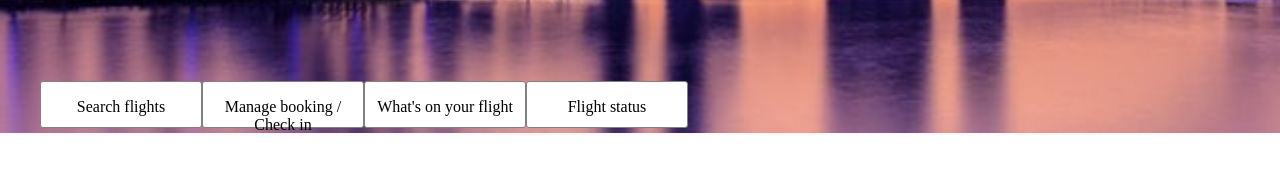
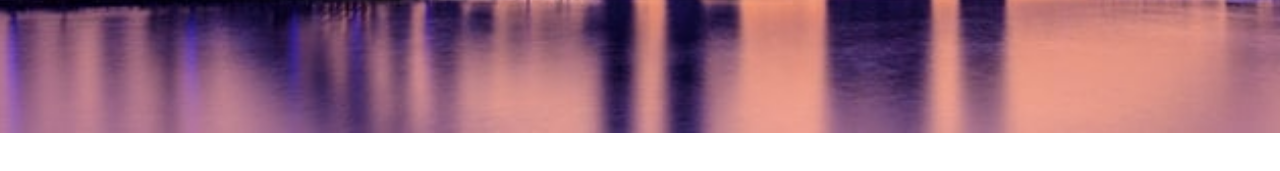
Before and after one commit to lizbet08/new-project-july, a plain HTML site: page index.html in a window 1280 px wide. Shown: the part 467-638 px from the top of the page. Drawn offline with Linux system fonts and the light colour scheme.

Commit message:
second commit

```diff
--- a/emirate.css
+++ b/index.css
@@ -88,22 +88,6 @@ a:hover{
 }
 .but{
     margin-top: -35px;
-    margin-left: 22
-    5px;
+    margin-left: 225px;
 
 }
-ul{
-    display: inline-flex;
-    list-style: none;
-}
-.list{
-    text-align: center;
-    align-items: center;
-    margin-top: -40px;
-    height: 45px;
-    width: 160px;
-    background-color: white;
-    border: 1px solid grey;
-    border-radius: 3px;
-    color: black;
-}
--- a/emirate.html
+++ b/index.html
@@ -5,7 +5,7 @@
     <meta name="viewport" content="width=device-width, initial-scale=1.0">
     <title>Emirates</title>
     <!-- <link rel="stylesheet" href="./bootstrap-5.3.3-dist/css/bootstrap.css"> -->
-    <link rel="stylesheet" href="./emirate.css">
+    <link rel="stylesheet" href="./index.css">
 </head>
 <body>
     <div class="header">
@@ -59,12 +59,10 @@
         </section>
     </div>
     <div class="but">
-        <ul>
-            <li class="list"><p>Search flights</p></li>
-            <li class="list"><p>Manage booking / Check in</p></li>
-            <li class="list"><p>What's on your flight</p></li>
-            <li class="list"><p>Flight status</p></li>
-        </ul>
+        <div></div>
+        <div></div>
+        <div></div>
+        <div></div>
     </div>
 
 
```
